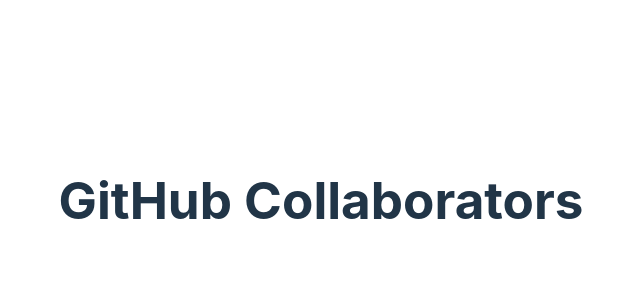
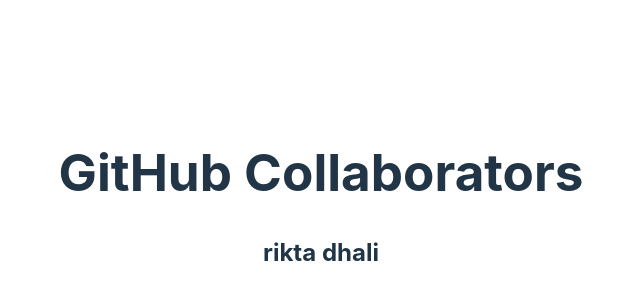
Before and after one commit to sumaiya-islam-12/GitHub-collaborators, a React (Vite) app: page / in a window 1280 px wide. Shown: the part 200-500 px from the top of the page, without its empty margins (319-959 px from the left). Built offline with nearby package versions, Linux system fonts and the light colour scheme.

Commit message:
new branch rikta

```diff
--- a/src/App.jsx
+++ b/src/App.jsx
@@ -5,6 +5,8 @@
   return (
     <>
       <h1>GitHub Collaborators</h1>
+
+      <h2>rikta dhali</h2>
     </>
   )
 }
```
